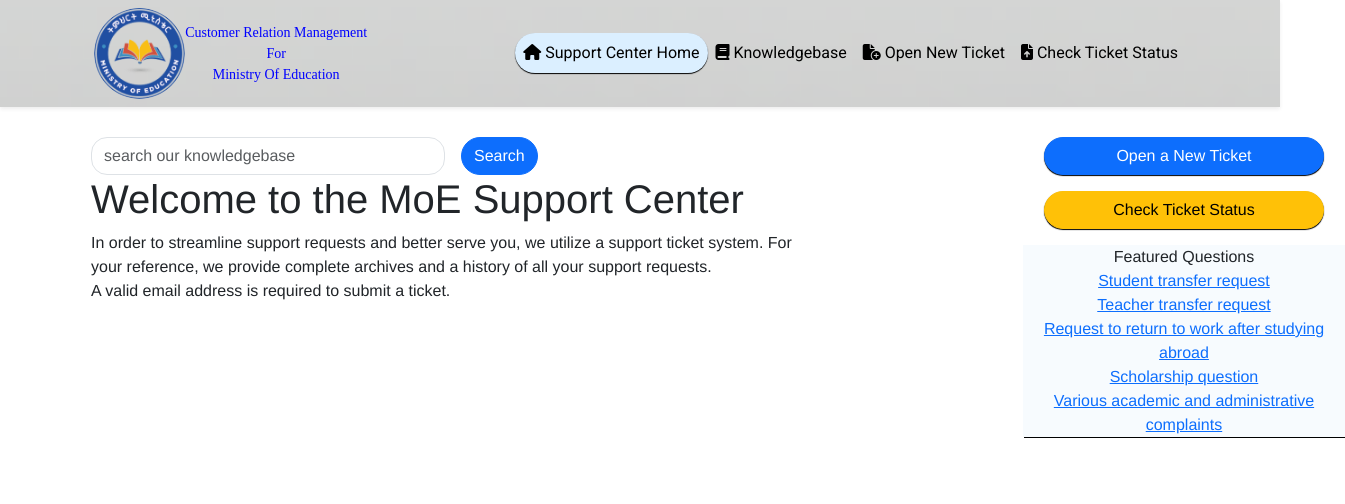
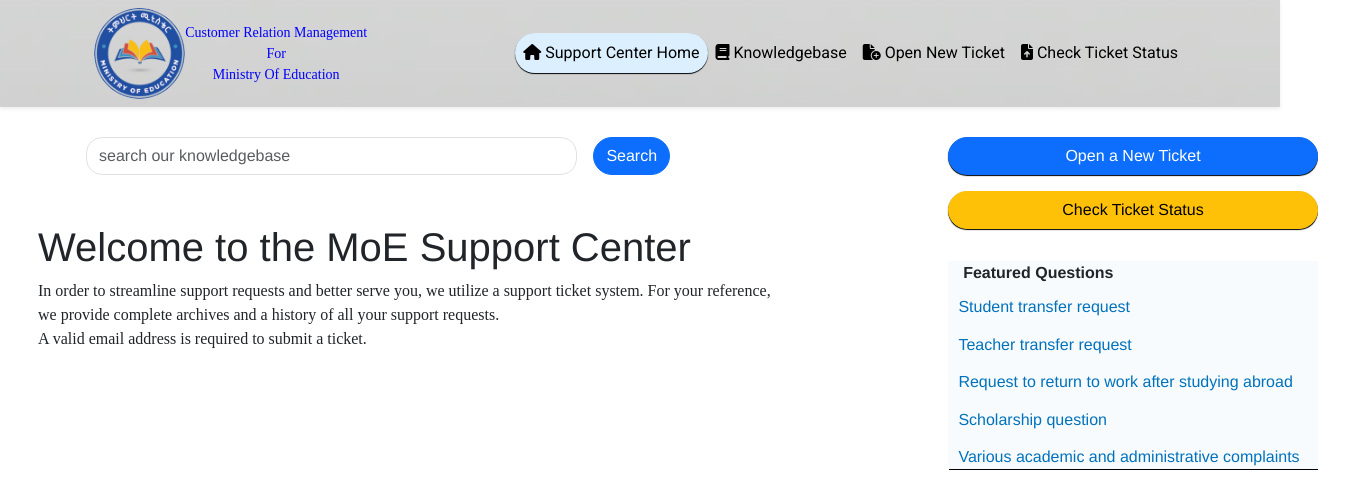
Before and after one commit to Tola-lemma/Customer-Relation-Management-For-Ministry-of-Education, a React (Create React App) app in the folder client/: page / in a window 1280 px wide. Shown: the top 504 px of the page, 1345 px wide, since content can reach past the window. Built offline with nearby package versions, Linux system fonts and the light colour scheme.

Commit message:
style:support home style is modified

```diff
--- a/client/src/ClientContainer/Home/SupportCenterHome/SupportHome.css
+++ b/client/src/ClientContainer/Home/SupportCenterHome/SupportHome.css
@@ -11,27 +11,47 @@
 }
 .main-content{
     width: 750px;
-    margin-left: 16rem;
+    margin-left: 11rem;
 }
 .main-content .search-box{
+    margin-left: 3rem;
     display: flex;
 }
 .main-content .search-box >input{
-    width: 50%;
+    width: 70%;
     margin-right: 1rem;
     border-radius: 1rem;
 }
 .sidebar-container {
-    text-align: center;
-    margin-left: 14rem;
+    margin-left: 10rem;
 }
  .sidebar-container .front-button >p .open,
  .sidebar-container .front-button >p .check {
     box-shadow: 0 1px 1px rgba(0,0,0.25);
-    width: 280px;
+    width: 370px;
 }
 .featured-questions{
     word-wrap: break-word;
     background-color: #F7FBFE;
     box-shadow: 1px 1px  rgba(0,0,0.25);
 }
+.welcome_message{
+    margin-top: 3rem;
+}
+.welcome_message >p{
+    font-size: 1rem;
+    line-height: 1.5rem;
+    font-family: "cursive";
+}
+.featured-questions .first-text{
+    font-weight: bold;
+    margin-left: .95rem;
+    margin-top: 2rem;
+}
+.featured-questions .questions{
+    color: #0072bc;
+    text-decoration: none;
+    margin: 0.65rem 0 0.85rem 0.65rem;
+    text-align: left;
+    display: flex;
+}
```
